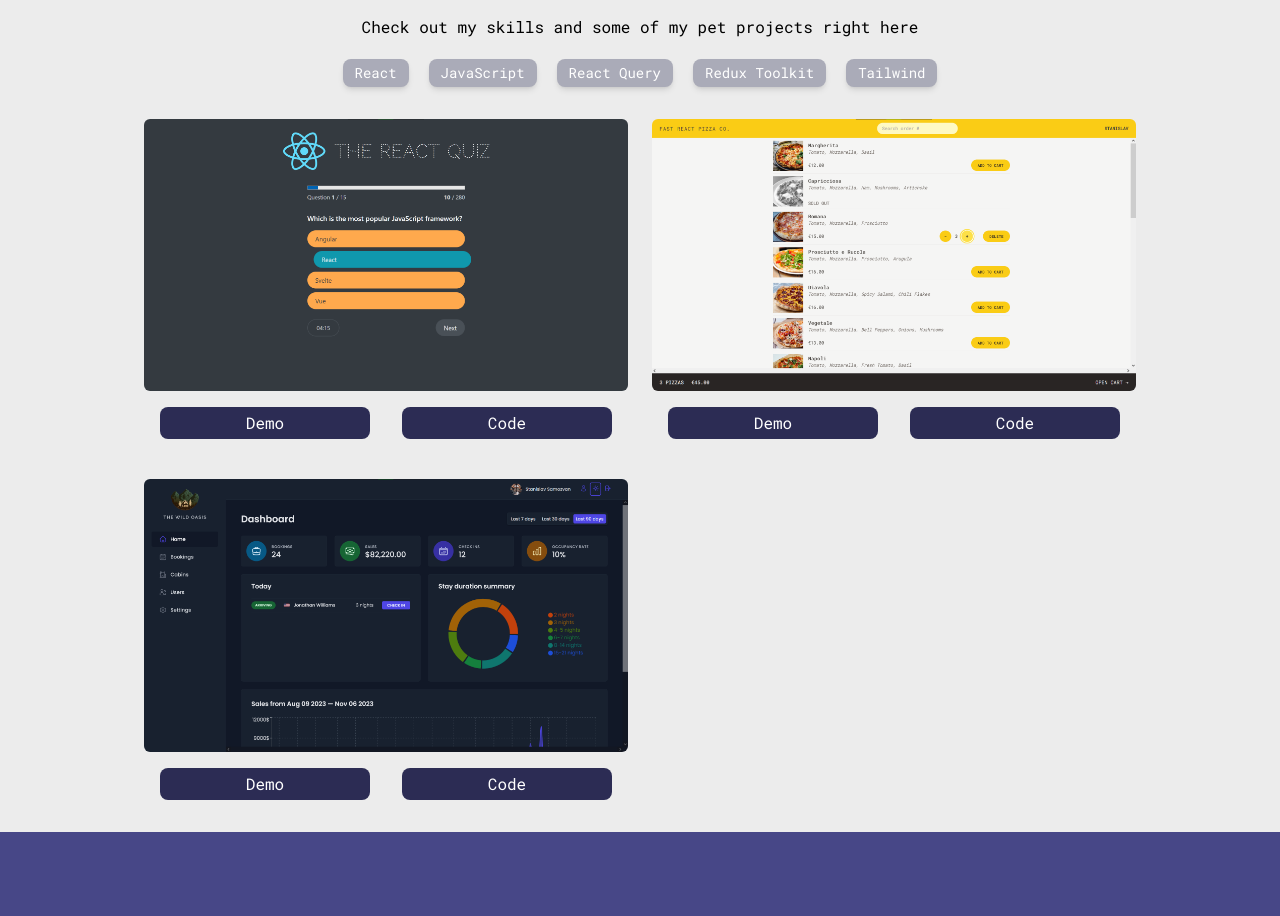
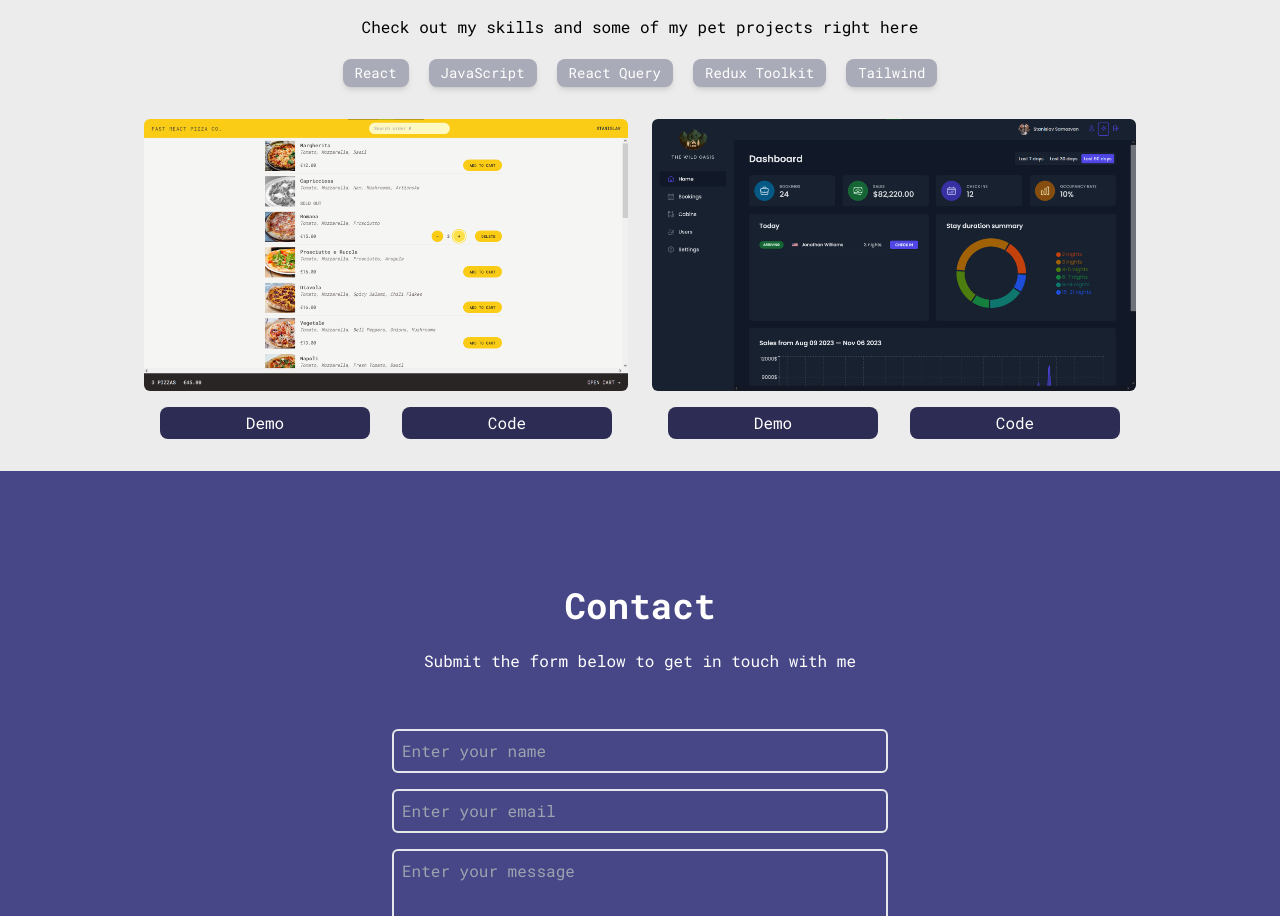
Before and after one commit to Samstas/website-portfolio, a React (Vite) app: page / in a window 1280 px wide. Shown: the part 933-1849 px from the top of the page. Built offline with nearby package versions, Linux system fonts and the light colour scheme.

Commit message:
update portfolio

```diff
--- a/src/components/Portfolio.jsx
+++ b/src/components/Portfolio.jsx
@@ -5,13 +5,13 @@ import Skills from "./Skills,";
 
 const Portfolio = () => {
   const portfolios = [
-    {
-      id: 1,
-      name: "React Quiz",
-      src: quiz,
-      gitHubCode: "https://github.com/Samstas/react-quiz",
-      demoLink: "https://react-quiz-steel.vercel.app/",
-    },
+    // {
+    //   id: 1,
+    //   name: "React Quiz",
+    //   src: quiz,
+    //   gitHubCode: "https://github.com/Samstas/react-quiz",
+    //   demoLink: "https://react-quiz-steel.vercel.app/",
+    // },
     {
       id: 2,
       name: "React Pizza",
```
